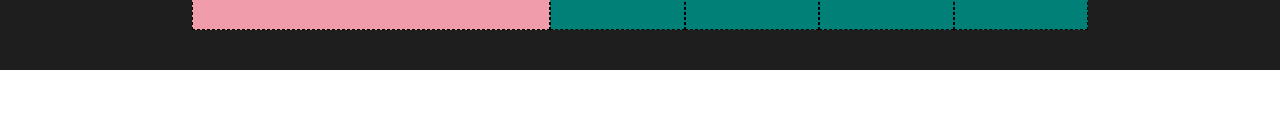
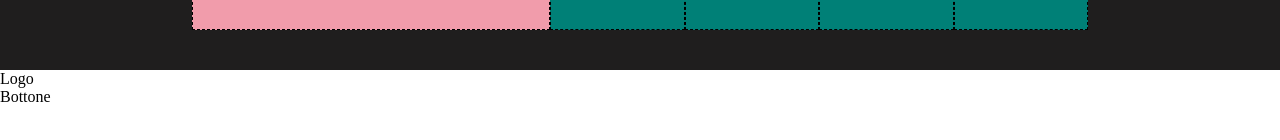
Before and after one commit to lorenzodisanto/htmlcss-struttura-discord, a plain HTML site: page index.html in a window 1280 px wide. Shown: the part 4300-4440 px from the top of the page. After the commit the page ends 4406 px from the top, so only its background shows below. Drawn offline with Linux system fonts and the light colour scheme.

Commit message:
feat: add foot button

```diff
--- a/index.html
+++ b/index.html
@@ -60,7 +60,12 @@
           <div class="foot-right"></div>
         </section>
       </div>
-      <section></section>
+      <div class="foot-bot">
+        <div class="foot-box">
+          <div class="foot-logo">Logo</div>
+          <div class="foot-button">Bottone</div>
+        </div>
+      </div>
     </footer>
   </body>
 </html>
```
